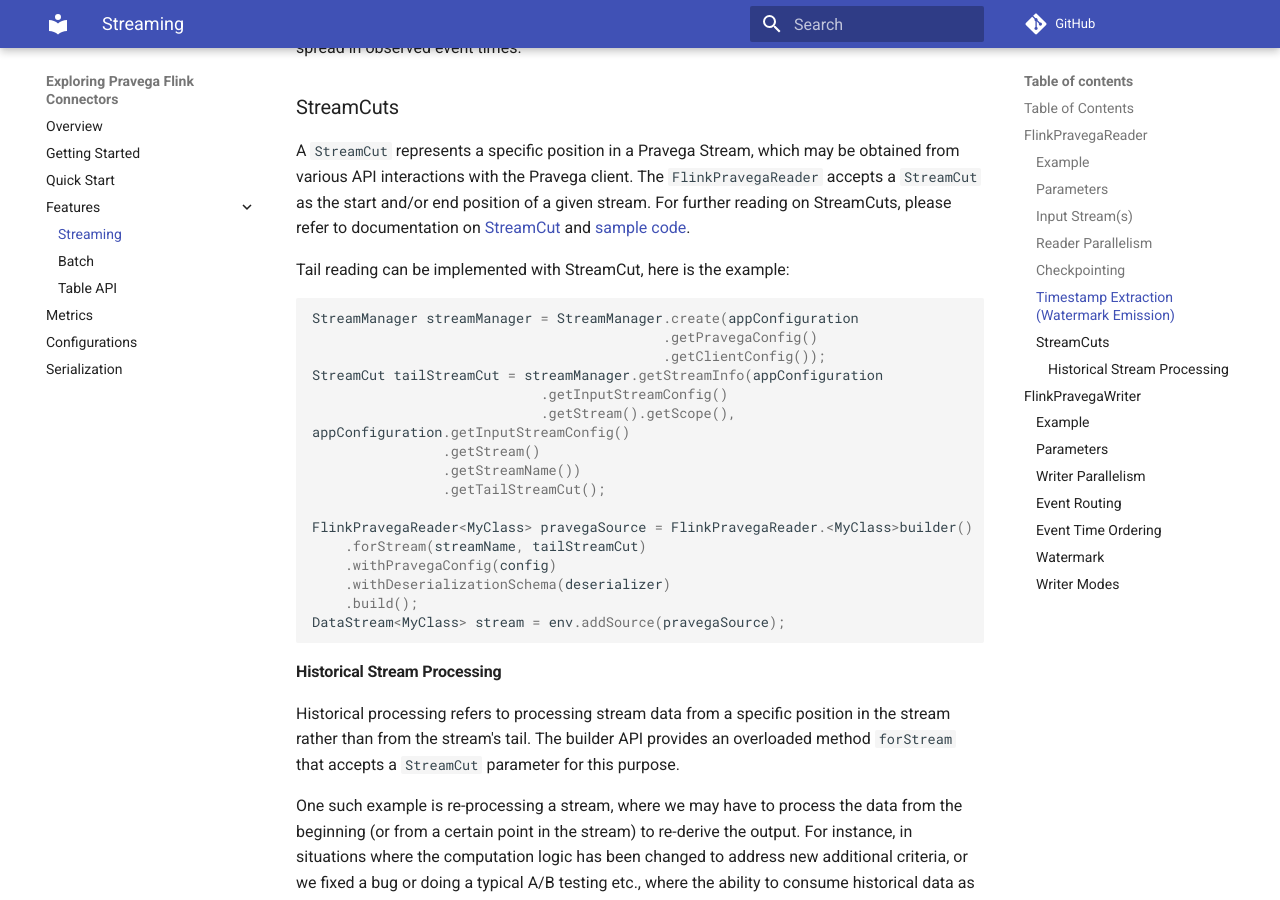
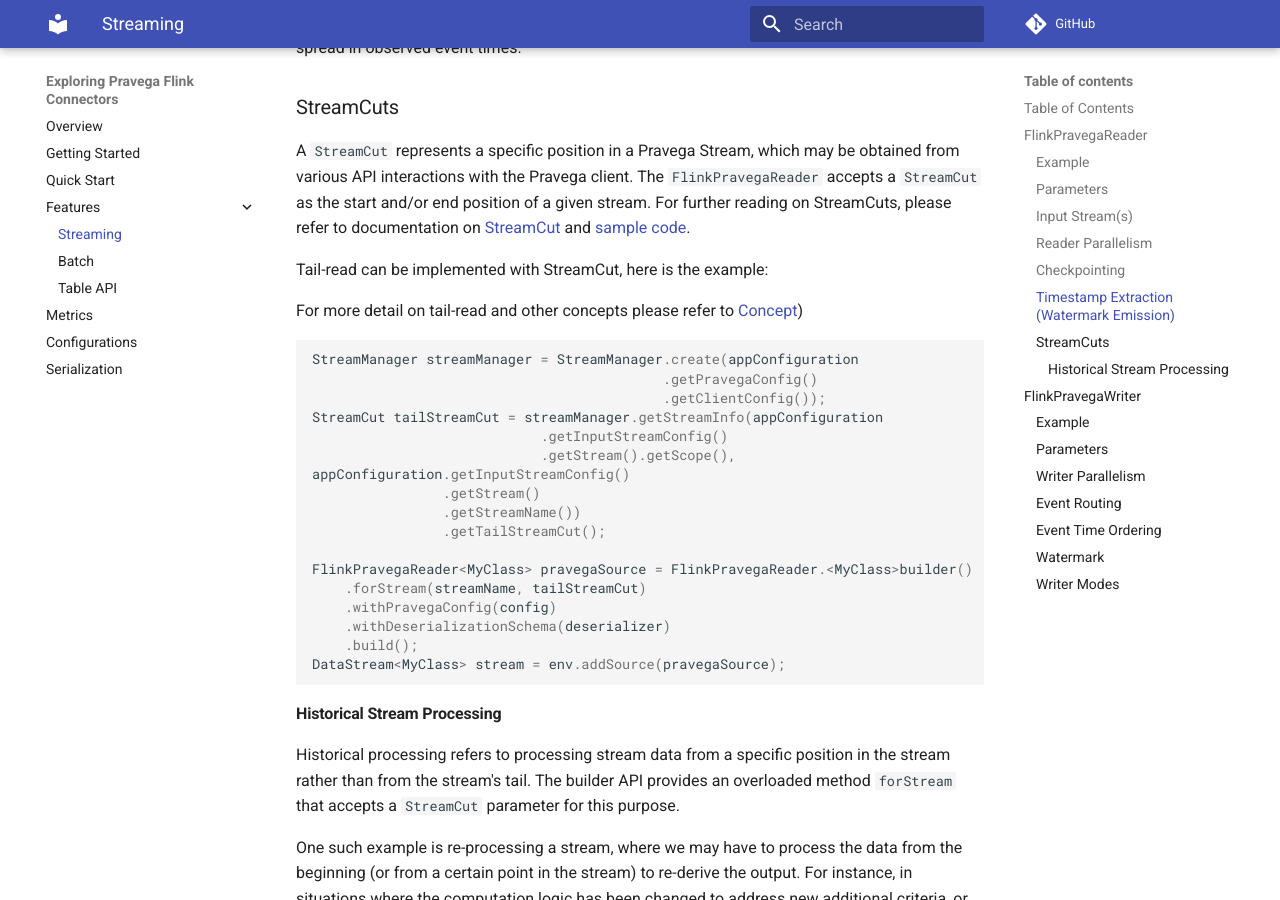
Before and after one commit to pravega/flink-connectors, an MkDocs documentation site: the page built from documentation/src/docs/streaming.md, in a window 1280 px wide and 900 px high, scrolled down 4401 px. Built offline with MkDocs 1.6.1 and Material for MkDocs 9.7.7, drawn with Linux system fonts in a browser that asks for light colours; comment, search, counter and statistics services are not loaded.

Commit message:
[issue-357] Add tail-read reference.
Signed-off-by: AlexanderZhao1 <Alexander_Zhao@dell.com>

````diff
--- a/documentation/src/docs/streaming.md
+++ b/documentation/src/docs/streaming.md
@@ -127,7 +127,9 @@
 A `StreamCut` represents a specific position in a Pravega Stream, which may be obtained from various API interactions with the Pravega client. The `FlinkPravegaReader` accepts a `StreamCut` as the start and/or end position of a given stream. For further reading on
 StreamCuts, please refer to documentation on [StreamCut](https://github.com/pravega/pravega/blob/master/documentation/src/docs/streamcuts.md) and [sample code](https://github.com/pravega/pravega-samples/tree/master/pravega-client-examples/src/main/java/io/pravega/example/streamcuts).
 
-Tail reading can be implemented with StreamCut, here is the example:
+Tail-read can be implemented with StreamCut, here is the example:
+
+For more detail on tail-read and other concepts please refer to [Concept](http://pravega.io/docs/latest/pravega-concepts/))
 
 ```java
 StreamManager streamManager = StreamManager.create(appConfiguration
````
Also changed, not shown: documentation/src/docs/batch.md (+0 -1 lines).
